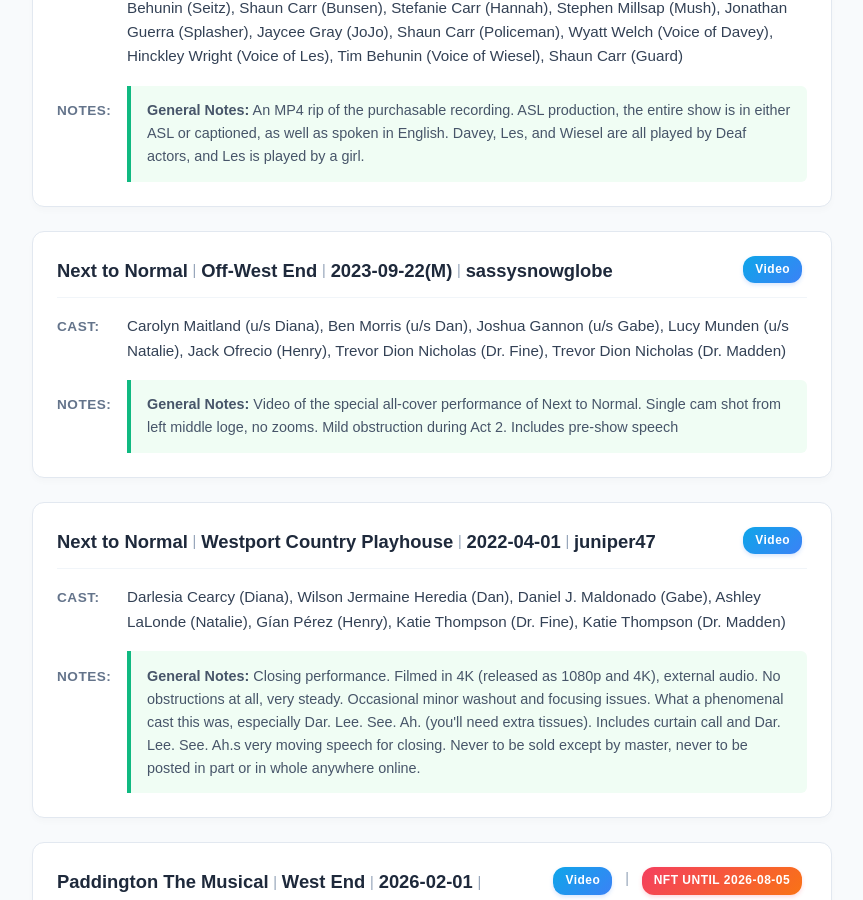
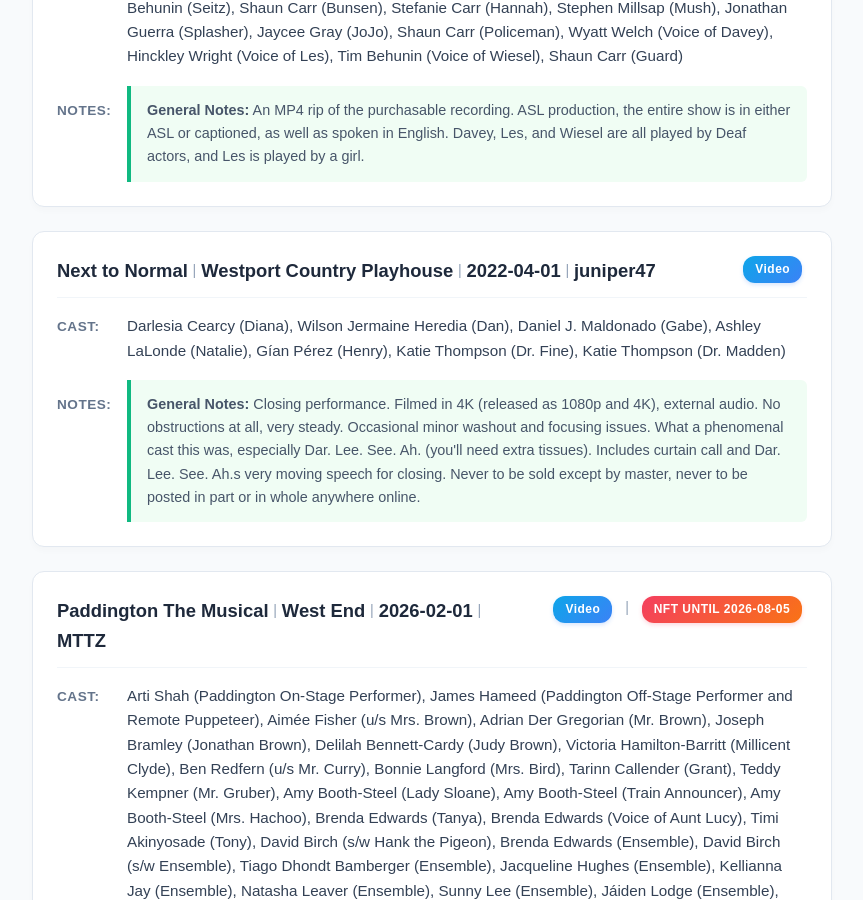
Before and after one commit to DireSpider/direspider.github.io, a Jekyll site: the page built from wants/index.html, in a window 1280 px wide and 900 px high, scrolled down 10392 px. Shown: the whole window, without its empty margins (208-1071 px from the left). Built offline with Jekyll 4.4.1, drawn with Linux system fonts in a browser that asks for light colours.

Commit message:
update my wants include html

```diff
--- a/_includes/wants.html
+++ b/_includes/wants.html
@@ -1317,53 +1317,6 @@
 
               <div>
                   <strong>General Notes:</strong> An MP4 rip of the purchasable recording. ASL production, the entire show is in either ASL or captioned, as well as spoken in English. Davey, Les, and Wiesel are all played by Deaf actors, and Les is played by a girl.
-              </div>
-
-
-          </div>
-      </div>
-
-</div><div class="recording-card">
- <div class="header">
-
-          <div class="header-info">
-            <span>Next to Normal</span>
-            <span class="separator">|</span>
-            <span>Off-West End</span>
-            <span class="separator">|</span>
-            <span>2023-09-22(M)</span>
-            <span class="separator">|</span>
-            <span>sassysnowglobe</span>
-          </div>
-
-          <div class ="header-badges">
-        <span class="media-type-badge">video</span>
-
-
-
-
-
-             </div>
-
-        </div>
-
-<div class="info-section">
-<span class="label">Cast:</span>
-<span id="cast-display" class="content-text">
-Carolyn Maitland (u/s Diana), Ben Morris (u/s Dan), Joshua Gannon (u/s Gabe), Lucy Munden (u/s Natalie), Jack Ofrecio (Henry), Trevor Dion Nicholas (Dr. Fine), Trevor Dion Nicholas (Dr. Madden)
-</span>
-</div>
-
-
-      <div class="info-section">
-          <span class="label">Notes:</span>
-          <div class="notes-text">
-
-
-
-
-              <div>
-                  <strong>General Notes:</strong> Video of the special all-cover performance of Next to Normal. Single cam shot from left middle loge, no zooms. Mild obstruction during Act 2. Includes pre-show speech
               </div>
 
 
```
